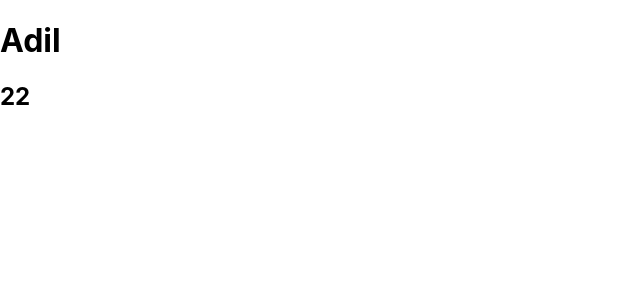
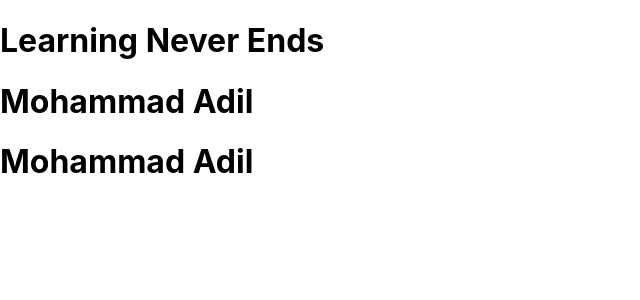
Before and after one commit to riazgul03/ReactJS, a React (Create React App) app in the folder new-app/: page / in a window 1280 px wide. Shown: the top 300 px of the page, without its empty margins (0-640 px from the left). Built offline with nearby package versions, Linux system fonts and the light colour scheme.

Commit message:
Default Export vs Named Export

```diff
--- a/new-app/src/App.js
+++ b/new-app/src/App.js
@@ -1,22 +1,20 @@
 import logo from './logo.svg';
 import './App.css';
 
-// function App(props) {
-//   return (
-//     <>
-//     <h1>Learning Never Ends</h1>
-//     </>
-//   );
-// }
-
-// const App = () => <h1>Mohammad Adil</h1>
-const App = (props) => {
-  return(
-  <>
-    <h1>{props.name}</h1>
-    <h2>{props.age}</h2>
-  </>
+function App(props) {
+  return (
+    <>
+    <h1>Learning Never Ends</h1>
+    <App2/>
+    </>
   );
 }
-
+function App2(props) {
+  return (
+    <>
+    <h1>Mohammad Adil</h1>
+    </>
+  );
+}
+export { App2};
 export default App;
--- a/new-app/src/index.js
+++ b/new-app/src/index.js
@@ -1,7 +1,7 @@
 import React from 'react';
 import ReactDOM from 'react-dom/client';
 import './index.css';
-import App from './App';
+import App,{App2} from './App';
 import reportWebVitals from './reportWebVitals';
 import User from './User';
 import HelloMessage from './HelloMessage';
@@ -11,7 +11,8 @@ import House from './House';
 const root = ReactDOM.createRoot(document.getElementById('root'));
 root.render(
 <React.StrictMode>
- <App name="Adil" age={22}/>
+ <App />
+ <App2/>
   </React.StrictMode>
 );
 
```
